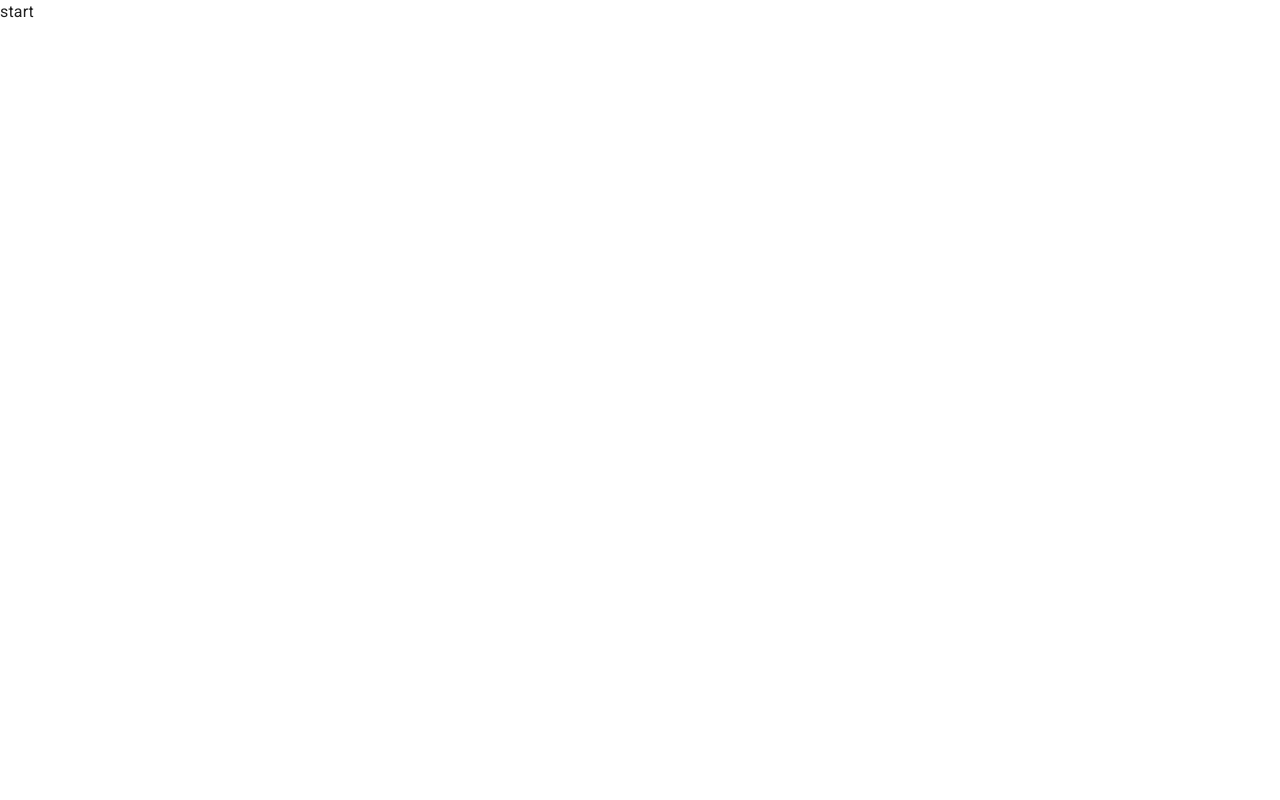
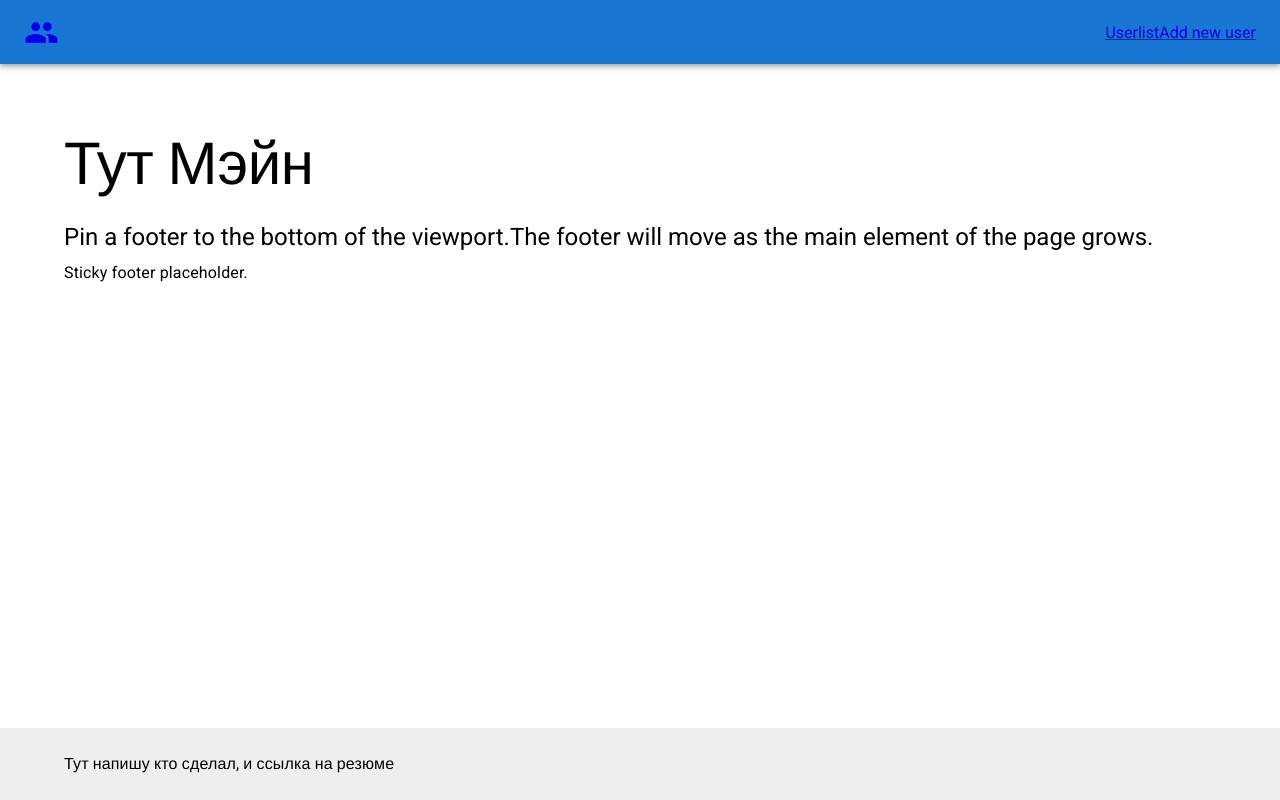
Before and after one commit to Pashuq/armo-test, a React (Create React App) app: page / in a window 1280 px wide. Built offline with nearby package versions, Linux system fonts and the light colour scheme; a web font is replaced by a local one.

Commit message:
feat: добавил базовый layout для приложения.

```diff
--- a/package.json
+++ b/package.json
@@ -20,6 +20,7 @@
     "react": "^18.2.0",
     "react-dom": "^18.2.0",
     "react-redux": "^8.0.5",
+    "react-router-dom": "^6.5.0",
     "react-scripts": "5.0.1",
     "sass": "^1.57.1",
     "web-vitals": "^2.1.4"
--- a/src/App.tsx
+++ b/src/App.tsx
@@ -1,6 +1,6 @@
-import { Button } from "@mui/material";
+import CssBaseline from "@mui/material/CssBaseline";
 
-import CssBaseline from "@mui/material/CssBaseline";
+import Layout from "./layout/Layout";
 import "@fontsource/roboto/300.css";
 import "@fontsource/roboto/400.css";
 import "@fontsource/roboto/500.css";
@@ -10,8 +10,7 @@ import "./App.scss";
 function App() {
   return (
     <>
-      <CssBaseline />
-      <div>start</div>
+      <Layout />
     </>
   );
 }
--- /dev/null
+++ b/src/components/HeaderNavigaion/HeaderNavigation.tsx
@@ -0,0 +1,12 @@
+import { Link } from "react-router-dom";
+
+function HeaderNavigation() {
+  return (
+    <nav>
+      <Link to="/">Userlist</Link>
+      <Link to="/">Add new user</Link>
+    </nav>
+  );
+}
+
+export default HeaderNavigation;
--- a/src/index.tsx
+++ b/src/index.tsx
@@ -1,15 +1,18 @@
-import React from 'react';
-import ReactDOM from 'react-dom/client';
-import './index.css';
-import App from './App';
-import reportWebVitals from './reportWebVitals';
+import React from "react";
+import ReactDOM from "react-dom/client";
+import "./index.css";
+import App from "./App";
+import reportWebVitals from "./reportWebVitals";
+import { BrowserRouter } from "react-router-dom";
 
 const root = ReactDOM.createRoot(
-  document.getElementById('root') as HTMLElement
+  document.getElementById("root") as HTMLElement
 );
 root.render(
   <React.StrictMode>
-    <App />
+    <BrowserRouter>
+      <App />
+    </BrowserRouter>
   </React.StrictMode>
 );
 
--- /dev/null
+++ b/src/layout/Footer/Footer.tsx
@@ -0,0 +1,26 @@
+import { Box, Container, Typography } from "@mui/material";
+
+function Footer() {
+  return (
+    <Box
+      component="footer"
+      sx={{
+        py: 3,
+        px: 2,
+        mt: "auto",
+        backgroundColor: (theme) =>
+          theme.palette.mode === "light"
+            ? theme.palette.grey[200]
+            : theme.palette.grey[800],
+      }}
+    >
+      <Container maxWidth="lg">
+        <Typography variant="body1">
+          Тут напишу кто сделал, и ссылка на резюме
+        </Typography>
+      </Container>
+    </Box>
+  );
+}
+
+export default Footer;
--- /dev/null
+++ b/src/layout/Header/Header.tsx
@@ -0,0 +1,34 @@
+import { AppBar, Box, Container, Toolbar } from "@mui/material";
+import People from "@mui/icons-material/People";
+import HeaderNavigation from "../../components/HeaderNavigaion/HeaderNavigation";
+import { Link } from "react-router-dom";
+
+function Header() {
+  return (
+    <Box>
+      <AppBar position="static">
+        <Container component="main" maxWidth="xl">
+          <Toolbar
+            disableGutters
+            sx={{ display: "flex", justifyContent: "space-between" }}
+          >
+            <Link to="/">
+              <People
+                sx={{
+                  display: { xs: "none", md: "flex" },
+                  mr: 1,
+                  height: "35px",
+                  width: "35px",
+                }}
+              />
+            </Link>
+
+            <HeaderNavigation />
+          </Toolbar>
+        </Container>
+      </AppBar>
+    </Box>
+  );
+}
+
+export default Header;
--- /dev/null
+++ b/src/layout/Layout.tsx
@@ -0,0 +1,24 @@
+import { Box, Container, Typography } from "@mui/material";
+import Footer from "./Footer/Footer";
+import Header from "./Header/Header";
+import Main from "./Main/Main";
+
+function Layout() {
+  return (
+    <>
+      <Box
+        sx={{
+          display: "flex",
+          flexDirection: "column",
+          minHeight: "100vh",
+        }}
+      >
+        <Header />
+        <Main />
+        <Footer />
+      </Box>
+    </>
+  );
+}
+
+export default Layout;
--- /dev/null
+++ b/src/layout/Main/Main.tsx
@@ -0,0 +1,18 @@
+import { Container, Typography } from "@mui/material";
+
+function Main() {
+  return (
+    <Container component="main" sx={{ mt: 8, mb: 2 }} maxWidth="lg">
+      <Typography variant="h2" component="h1" gutterBottom>
+        Тут Мэйн
+      </Typography>
+      <Typography variant="h5" component="h2" gutterBottom>
+        {"Pin a footer to the bottom of the viewport."}
+        {"The footer will move as the main element of the page grows."}
+      </Typography>
+      <Typography variant="body1">Sticky footer placeholder.</Typography>
+    </Container>
+  );
+}
+
+export default Main;
```
Also changed, not shown: 1 other file (tests, documents, lock files or other folders).
